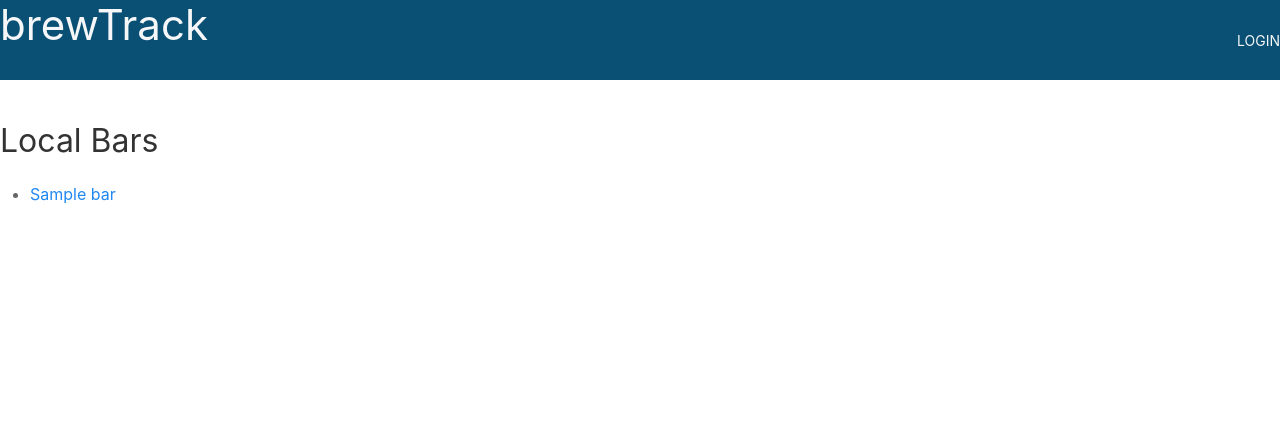
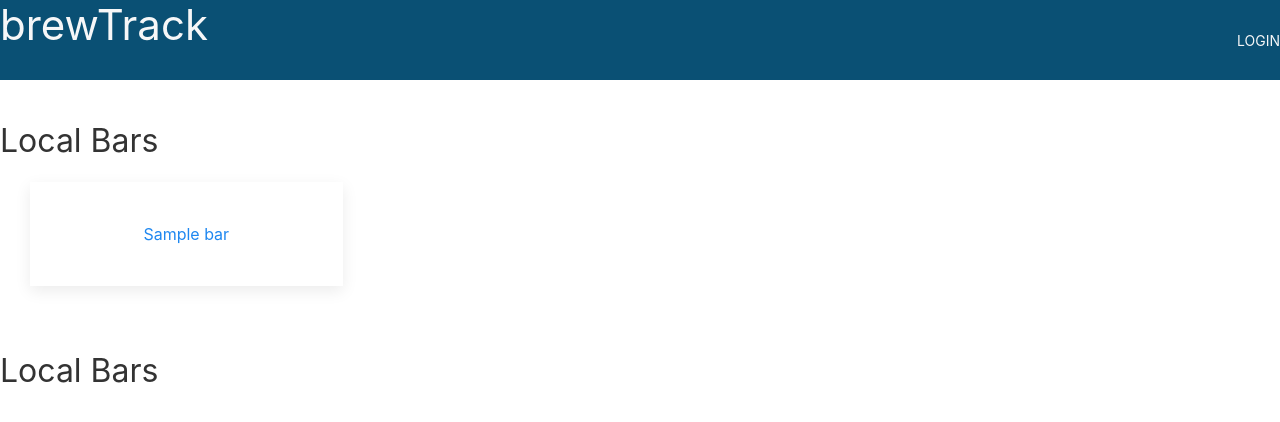
Before and after one commit to ReesMcD/brew-track, a Django app: page / in a window 1280 px wide. Shown: the top 422 px of the page. Run offline with Django 3.2, Linux system fonts and the light colour scheme; tables that the repository leaves empty hold one stand-in row (values such as "Sample post"); parts of the project's set-up code (start-up, migrations or seed data) failed here and were passed over; some libraries are stand-ins or nearby versions.

Commit message:
Organization on front page

```diff
--- a/brewTrack/bar/templates/bar/index.html
+++ b/brewTrack/bar/templates/bar/index.html
@@ -5,11 +5,19 @@
 {% if bar_list %}
     <ul>
     {% for bar in bar_list %}
-        <li><a href="{% url 'bar:bar' bar.id %}">{{ bar.name }}</a></li>
+        <a href="{% url 'bar:bar' bar.id %}">
+            <div class= "uk-child-width-1-4 uk-text-center">
+                <div class="uk-card uk-card-default uk-card-body">{{ bar.name }}</a></div>
+            </div>
+            <br>
     {% endfor %}
     </ul>
+
 {% else %}
 <p>No bars :(</p>
 {% endif %}
+<h2>Local Bars</h2></div>
+
+
 
 {% endblock content %}
```
